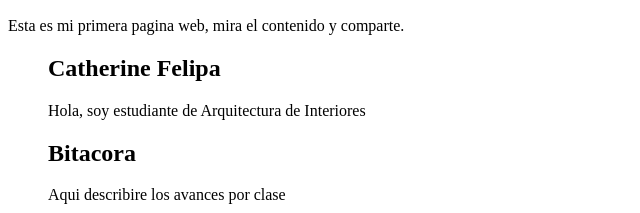
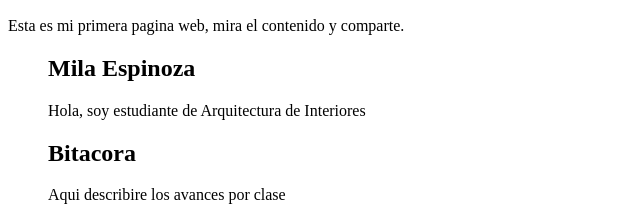
Before and after one commit to milataffy/paginaweb_lab2_tlsmila, a plain HTML site: page index.html in a window 1280 px wide. Shown: the part 156-369 px from the top of the page, 0-640 px from the left. Drawn offline with Linux system fonts and the light colour scheme.

Commit message:
Update index.html

```diff
--- a/index.html
+++ b/index.html
@@ -21,7 +21,7 @@
 
         <section ID="Acerca de mi">
             <ul>
-                <h1>Catherine Felipa</h1>
+                <h1>Mila Espinoza</h1>
                 <p>Hola, soy estudiante de Arquitectura de Interiores</p>
                 </ul>
         </section>
```
